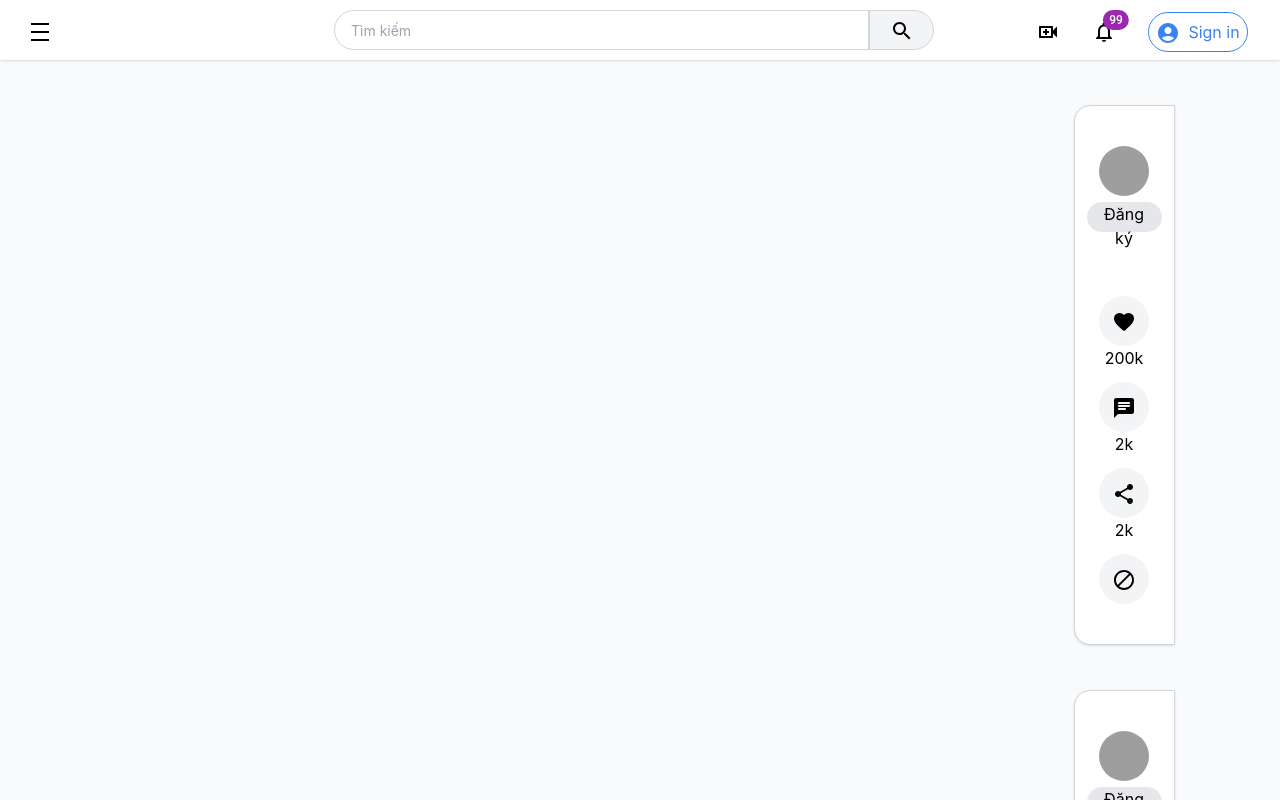
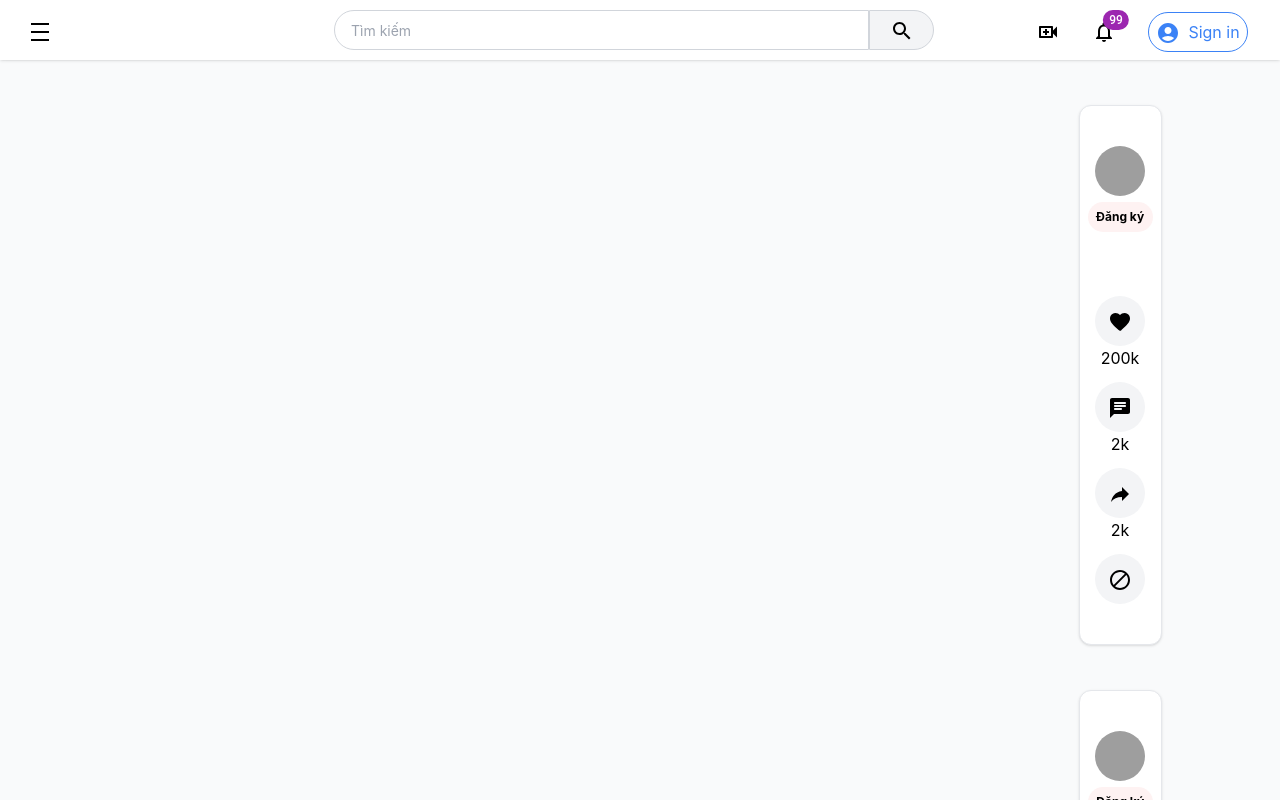
Before and after one commit to SongDuy-B1909890/luan_van_ct550, a React (Create React App) app in the folder website_b1909890/frontend-web/: page / in a window 1280 px wide. Shown: the top 800 px of the page. Built offline with nearby package versions, Linux system fonts and the light colour scheme; grey boxes are pictures that could not be loaded.

Commit message:
first commit

```diff
--- a/website_b1909890/frontend-web/src/App.js
+++ b/website_b1909890/frontend-web/src/App.js
@@ -6,7 +6,7 @@ import LoginPage from './components/auth/login';
 import RegisterPage from './components/auth/register';
 import ForgotPasswordPage from './components/auth/forgotPassword';
 import MenuPage from './components/layout/menu';
-import MyChannel from './components/layout/myChannel';
+import SkeletonChildrenDemo from './components/layout/SkeletonChildrenDemo'
 import FooterPage from './components/layout/footer';
 
 function App() {
@@ -21,7 +21,7 @@ function App() {
         <Route path="/register" element={<RegisterPage />}></Route>
         <Route path="/forgotPassword" element={<ForgotPasswordPage />}></Route>
         <Route path="/menu" element={<MenuPage />}></Route>
-        <Route path="/myChannel" element={<MyChannel />}></Route>
+        <Route path="/SkeletonChildrenDemo" element={<SkeletonChildrenDemo />}></Route>
         <Route path="/footer" element={<FooterPage />}></Route>
       </Routes>
     </BrowserRouter>
--- /dev/null
+++ b/website_b1909890/frontend-web/src/components/layout/SkeletonChildrenDemo.js
@@ -0,0 +1,68 @@
+import * as React from 'react';
+import PropTypes from 'prop-types';
+import { styled } from '@mui/material/styles';
+import Box from '@mui/material/Box';
+import Typography from '@mui/material/Typography';
+import Avatar from '@mui/material/Avatar';
+import Grid from '@mui/material/Grid';
+import Skeleton from '@mui/material/Skeleton';
+
+const Image = styled('img')({
+  width: '100%',
+});
+
+function SkeletonChildrenDemo(props) {
+  const { loading = false } = props;
+
+  return (
+    <div>
+      <Box sx={{ display: 'flex', alignItems: 'center' }}>
+        <Box sx={{ margin: 1 }}>
+          {loading ? (
+            <Skeleton variant="circular">
+              <Avatar />
+            </Skeleton>
+          ) : (
+            <Avatar src="https://pbs.twimg.com/profile_images/877631054525472768/Xp5FAPD5_reasonably_small.jpg" />
+          )}
+        </Box>
+        <Box sx={{ width: '100%' }}>
+          {loading ? (
+            <Skeleton width="100%">
+              <Typography>.</Typography>
+            </Skeleton>
+          ) : (
+            <Typography>Ted</Typography>
+          )}
+        </Box>
+      </Box>
+      {loading ? (
+        <Skeleton variant="rectangular" width="100%">
+          <div style={{ paddingTop: '57%' }} />
+        </Skeleton>
+      ) : (
+        <Image
+          src="https://pi.tedcdn.com/r/talkstar-photos.s3.amazonaws.com/uploads/72bda89f-9bbf-4685-910a-2f151c4f3a8a/NicolaSturgeon_2019T-embed.jpg?w=512"
+          alt=""
+        />
+      )}
+    </div>
+  );
+}
+
+SkeletonChildrenDemo.propTypes = {
+  loading: PropTypes.bool,
+};
+
+export default function SkeletonChildren() {
+  return (
+    <Grid container spacing={8}>
+      <Grid item xs>
+        <SkeletonChildrenDemo loading />
+      </Grid>
+      {/* <Grid item xs>
+        <SkeletonChildrenDemo />
+      </Grid> */}
+    </Grid>
+  );
+}
--- a/website_b1909890/frontend-web/src/components/layout/myChannel.js
+++ /dev/null
@@ -1,9 +0,0 @@
-import React from 'react';
-
-const MyChannel = () => {
-    return (
-        <div></div>
-    );
-};
-
-export default MyChannel;
--- a/website_b1909890/frontend-web/src/components/layout/watch.js
+++ b/website_b1909890/frontend-web/src/components/layout/watch.js
@@ -4,11 +4,10 @@ import { InView } from 'react-intersection-observer';
 
 import ChatRoundedIcon from '@mui/icons-material/ChatRounded';
 import FavoriteRoundedIcon from '@mui/icons-material/FavoriteRounded';
-import ShareIcon from '@mui/icons-material/Share';
+import ReplyIcon from '@mui/icons-material/Reply';
 import BlockIcon from '@mui/icons-material/Block';
 
 import Avatar from '@mui/material/Avatar';
-
 import '../../index.css';
 
 const WatchPage = () => {
@@ -183,7 +182,7 @@ const WatchPage = () => {
             key={video.id}
             className="flex justify-center items-center"
           >
-            <div className=" mb-[45px] rounded-2xl overflow-hidden">
+            <div className=" mb-[45px] rounded-xl overflow-hidden">
               <ReactPlayer
                 ref={(ref) => (videoRefs.current[video.id] = ref)}
                 data-id={video.id}
@@ -205,9 +204,10 @@ const WatchPage = () => {
               />
             </div>
 
-           <div className=" flex justify-center ml-2">
-              <div className="h-[540px] mb-[45px] pr-3 bg-white rounded-l-2xl shadow border border-gray-300">
-                <ul className="ml-3 mt-10">
+            <div className=" flex justify-center ">   {/* ml-2 */}
+              <div
+                className="h-[540px] mb-[45px] pr-2 bg-white rounded-xl shadow border border-gray-200">
+                <ul className="ml-2 mt-10 ">
 
                   <li className="mb-16 text-center">
                     <button >
@@ -217,13 +217,15 @@ const WatchPage = () => {
                         sx={{ width: 50, height: 50 }}
                       />
                     </button>
-                    <button className="block w-[75px] h-[30px] bg-gray-200 text-black rounded-full px-2 hover:bg-gray-300">
+                    <button
+                      className="block w-[65px] h-[30px] bg-red-50 text-black text-xs font-bold rounded-full px-2 hover:bg-gray-200">
                       Đăng ký
                     </button>
                   </li>
 
                   <li className="mb-3 text-center">
-                    <button className="w-[50px] h-[50px] bg-gray-100 rounded-full hover:bg-gray-200">
+                    <button
+                      className="w-[50px] h-[50px] bg-gray-100 rounded-full hover:bg-gray-200">
                       <FavoriteRoundedIcon/>
                     </button>
                     <span className="block">
@@ -246,9 +248,10 @@ const WatchPage = () => {
                     </span>
                   </li>
 
-                  <li className="mb-3 text-center">
-                    <button className="w-[50px] h-[50px] bg-gray-100 rounded-full hover:bg-gray-200">
-                      <ShareIcon/>
+                  <li className="mb-3 text-center ">
+                    <button
+                      className="w-[50px] h-[50px] bg-gray-100 rounded-full hover:bg-gray-200 transform scale-x-[-1]">
+                      <ReplyIcon/>
                     </button>
                     <span className="block">
                       2k
@@ -257,7 +260,8 @@ const WatchPage = () => {
                   </li>
 
                   <li className="mb-3 text-center bg-white">
-                    <button className="w-[50px] h-[50px] bg-gray-100 rounded-full hover:bg-gray-200">
+                    <button
+                      className="w-[50px] h-[50px] bg-gray-100 rounded-full hover:bg-gray-200">
                       <BlockIcon/>
                     </button>
                     {/* <span className="block">
@@ -270,7 +274,7 @@ const WatchPage = () => {
               </div>
                 {/* Phần comment */}
                 {isChatModal && chatModalStates[video.id] && (
-              <div className="w-[400px] h-[540px] bg-white rounded-r-2xl shadow border border-gray-300">
+              <div className="w-[450px] h-[540px] bg-white rounded-xl shadow border border-gray-200">
 
               </div>
                 )}
```
